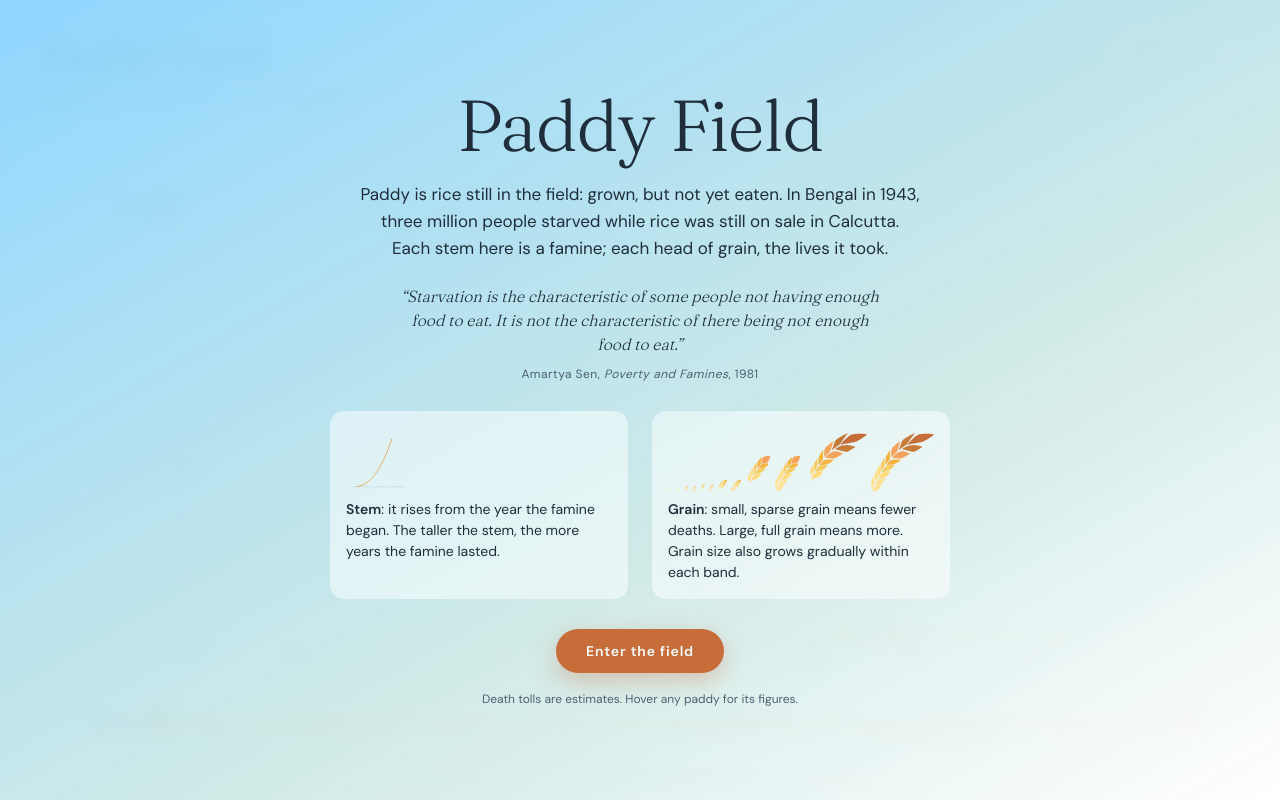
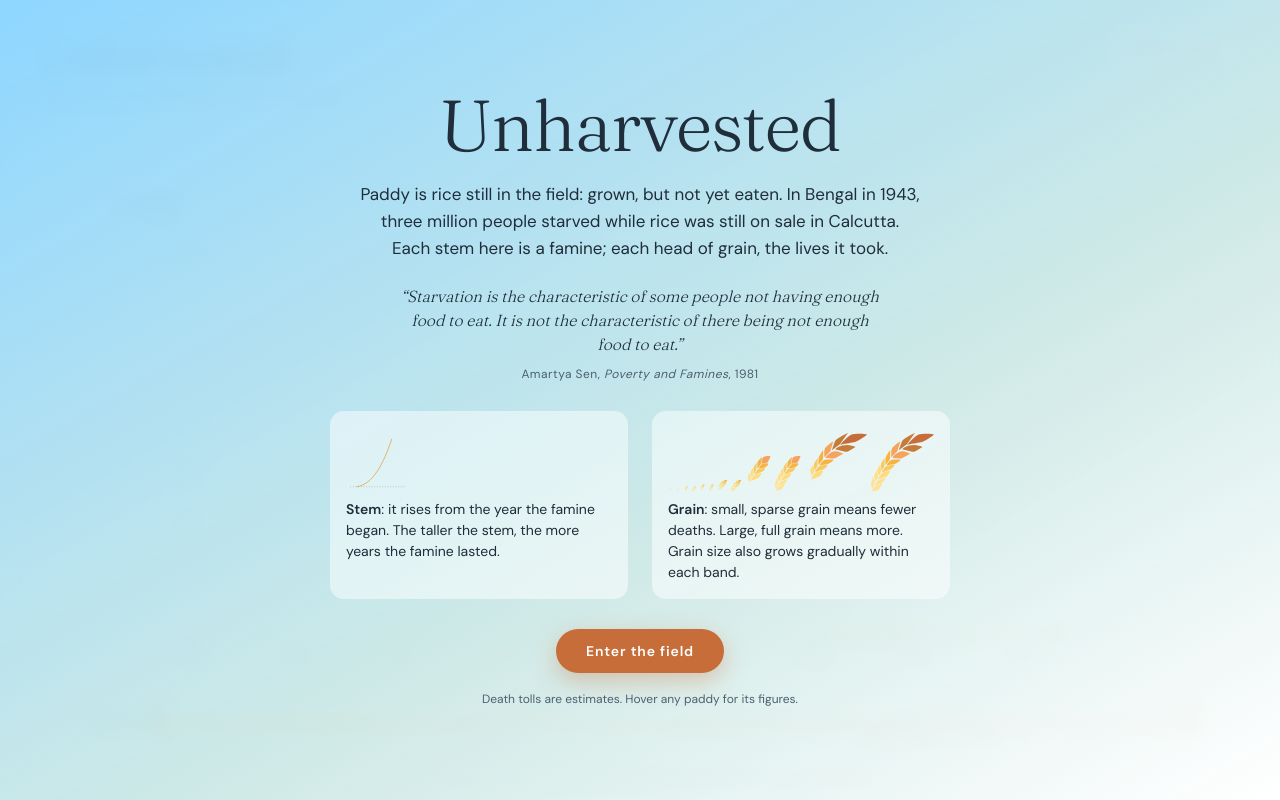
Before and after one commit to bhavya-upadhyay-design/Paddy, a plain HTML site: page dist/paddy-field.html in a window 1280 px wide. Drawn offline with Linux system fonts and the light colour scheme; animation ran at ten frames a second.

Commit message:
Rename project to Unharvested
Co-Authored-By: Claude Opus 5.5 <noreply@anthropic.com>
Claude-Session: https://claude.ai/code/session_01GaKacVzTAs9zxYLTvFcwqd

```diff
--- a/dist/paddy-field.html
+++ b/dist/paddy-field.html
@@ -3,7 +3,7 @@
 <head>
   <meta charset="utf-8">
   <meta name="viewport" content="width=device-width, initial-scale=1">
-  <title>Paddy Field</title>
+  <title>Unharvested</title>
   <meta name="description" content="Famines since 1000 AD, drawn as a field of paddy. Grain size shows the death toll; stem height shows how long the famine lasted.">
   <link rel="preconnect" href="https://fonts.googleapis.com">
   <link rel="preconnect" href="https://fonts.gstatic.com" crossorigin>
@@ -277,7 +277,7 @@ button:focus-visible { outline: 2px solid var(--ink); outline-offset: 3px; }
 </head>
 <body>
   <header class="masthead">
-    <h1>Paddy Field</h1>
+    <h1>Unharvested</h1>
     <p id="subtitle">Famines and the lives they took</p>
   </header>
 
@@ -291,7 +291,7 @@ button:focus-visible { outline: 2px solid var(--ink); outline-offset: 3px; }
 
   <section class="intro" id="intro" aria-labelledby="introTitle">
     <div class="intro-inner">
-      <h2 id="introTitle">Paddy Field</h2>
+      <h2 id="introTitle">Unharvested</h2>
       <p class="lede">Paddy is rice still in the field: grown, but not yet eaten. In Bengal in 1943, three million people starved while rice was still on sale in Calcutta. Each stem here is a famine; each head of grain, the lives it took.</p>
       <blockquote class="quote">
         <p>&ldquo;Starvation is the characteristic of some people not having enough food to eat. It is not the characteristic of there being not enough food to eat.&rdquo;</p>
@@ -1602,7 +1602,7 @@ window.TIMELINE_DOMAIN = [1600, 2026];
 
 </script>
   <script>
-/* Paddy Field — famines drawn as a field of paddy.
+/* Unharvested — famines drawn as a field of paddy.
  *
  *  x  : famine start year (base of the stem), on an elastic, zoomable time axis
  *  y  : duration in years (height where the stem meets the grain)
--- a/js/app.js
+++ b/js/app.js
@@ -1,4 +1,4 @@
-/* Paddy Field — famines drawn as a field of paddy.
+/* Unharvested — famines drawn as a field of paddy.
  *
  *  x  : famine start year (base of the stem), on an elastic, zoomable time axis
  *  y  : duration in years (height where the stem meets the grain)
```
Also changed, not shown: index.html (+3 -3 lines), 1 other file.
